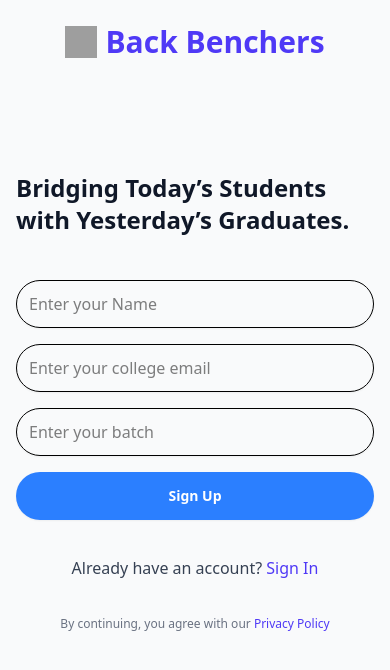
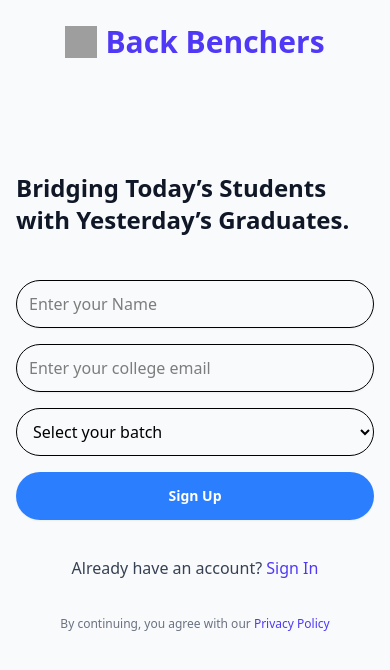
Before and after one commit to Soham-047/p2p_front, a React (Vite) app: page /login in a window 390 px wide. Shown: the top 670 px of the page. Built offline with nearby package versions, Linux system fonts and the light colour scheme; no server answers; grey boxes are pictures that could not be loaded.

Commit message:
update the name of project

```diff
--- a/src/components/Sidebar.jsx
+++ b/src/components/Sidebar.jsx
@@ -93,9 +93,9 @@ export default function Sidebar() {
       <div className="md:hidden fixed top-0 left-0 right-0 z-50 w-full flex items-center justify-between px-4 py-4 bg-white  ">
         <div className="flex items-center gap-2">
           <div className="w-8 h-8 bg-purple-600 rounded-lg flex items-center justify-center">
-            <span className="text-white font-bold text-sm">BB</span>
+            <span className="text-white font-bold text-sm">pp</span>
           </div>
-          <h1 className="text-lg font-bold text-purple-600">Back Benchers</h1>
+          <h1 className="text-lg font-bold text-purple-600">P2p</h1>
         </div>
 
         <button
@@ -116,9 +116,9 @@ export default function Sidebar() {
    <div className="h-16 flex items-center mt-8 px-6">
     <div className="flex items-center gap-3 border-2 border-gray-100 p-5 rounded-2xl">
       <div className="w-10 h-10 bg-purple-600 rounded-lg flex items-center justify-center">
-        <span className="text-white font-bold text-md">BB</span>
+        <span className="text-white font-bold text-md">pp</span>
       </div>
-      <h1 className="text-2xl font-bold text-purple-600">Back Benchers</h1>
+      <h1 className="text-2xl font-bold text-purple-600">P2P</h1>
     </div>
   </div>
 
@@ -231,205 +231,3 @@ export default function Sidebar() {
     </>
   );
 }
-
-
-// import {
-//   FaHome,
-//   FaUsers,
-//   FaCommentDots,
-//   FaUser,
-//   FaCog,
-//   FaQuestionCircle,
-//   FaSignOutAlt,
-//   FaBars,
-// } from "react-icons/fa";
-// import { Link, useLocation, useNavigate } from "react-router-dom";
-// import { useState } from "react";
-// import {
-//   Dialog,
-//   DialogContent,
-//   DialogHeader,
-//   DialogTitle,
-//   DialogDescription,
-//   DialogFooter,
-// } from "@/components/ui/dialog";
-// import { Button } from "@/components/ui/button";
-// import {
-//   Sheet,
-//   SheetContent,
-//   SheetHeader,
-//   SheetTitle,
-// } from "@/components/ui/sheet";
-
-// export default function Sidebar() {
-//   const location = useLocation();
-//   const navigate = useNavigate();
-//   const [logoutOpen, setLogoutOpen] = useState(false);
-//   const [sheetOpen, setSheetOpen] = useState(false);
-
-//   const menu = [
-//     { name: "Dashboard", icon: <FaHome />, href: "/home" },
-//     { name: "Community", icon: <FaUsers />, href: "/community" },
-//     { name: "Messaging", icon: <FaCommentDots />, href: "/message" },
-//     { name: "Profile", icon: <FaUser />, href: "/profile" },
-//   ];
-
-//   const general = [
-//     { name: "Settings", icon: <FaCog />, href: "/settings" },
-//     { name: "Help", icon: <FaQuestionCircle />, href: "/help" },
-//     { name: "Logout", icon: <FaSignOutAlt />, action: "logout" },
-//   ];
-
-//   const handleLogout = () => {
-//     document.cookie = "token=; path=/; max-age=0; Secure; SameSite=Strict";
-//     navigate("/login");
-//   };
-
-//   const renderLink = (item, showText = true) => {
-//     const isActive = location.pathname === item.href;
-
-//     const baseClasses =
-//       "flex items-center gap-3 px-4 py-2 rounded-full transition-all";
-//     const activeClasses =
-//       "bg-purple-600 text-white font-semibold shadow-sm";
-//     const normalClasses =
-//       "text-gray-700 hover:bg-purple-50 hover:text-purple-600";
-
-//     if (item.action === "logout") {
-//       return (
-//         <button
-//           key={item.name}
-//           onClick={() => setLogoutOpen(true)}
-//           className={`${baseClasses} mt-2 text-red-600 hover:bg-red-50 hover:text-red-700`}
-//         >
-//           <span className="text-lg">{item.icon}</span>
-//           {showText && <span>{item.name}</span>}
-//         </button>
-//       );
-//     }
-
-//     return (
-//       <Link
-//         key={item.name}
-//         to={item.href}
-//         onClick={() => setSheetOpen(false)}
-//         className={`${baseClasses} ${isActive ? activeClasses : normalClasses}`}
-//       >
-//         <span className="text-lg">{item.icon}</span>
-//         {showText && <span>{item.name}</span>}
-//       </Link>
-//     );
-//   };
-
-//   return (
-//     <>
-//       {/* ✅ Mobile Top Bar - Fixed positioning */}
-//       <div className="md:hidden fixed top-0 left-0 right-0 z-50 w-full flex items-center justify-between px-4 py-4 bg-white  border-b">
-//         <div className="flex items-center gap-2">
-//           <div className="w-8 h-8 bg-purple-600 rounded-lg flex items-center justify-center">
-//             <span className="text-white font-bold text-sm">BB</span>
-//           </div>
-//           <h1 className="text-lg font-bold text-purple-600">Back Benchers</h1>
-//         </div>
-
-//         <button
-//           onClick={() => setSheetOpen(true)}
-//           className="text-gray-700 hover:text-purple-600 p-1 rounded-md hover:bg-gray-100 transition-colors"
-//         >
-//           <FaBars size={20} />
-//         </button>
-//       </div>
-
-//       {/* Mobile content spacer */}
-//       <div className="md:hidden h-16"></div>
-
-//       {/* ✅ Desktop Sidebar */}
-//       <aside className="hidden md:flex w-[350px] bg-white flex-col border-r shadow-sm">
-//         <div className="h-16 flex items-center px-6 border-b">
-//           <div className="flex items-center gap-3">
-//             <div className="w-8 h-8 bg-purple-600 rounded-lg flex items-center justify-center">
-//               <span className="text-white font-bold text-sm">BB</span>
-//             </div>
-//             <h1 className="text-xl font-bold text-purple-600">Back Benchers</h1>
-//           </div>
-//         </div>
-
-//         <nav className="mt-6 flex-1 overflow-y-auto px-4">
-//           <p className="text-xs font-semibold text-gray-400 uppercase mb-2">
-//             Main Menu
-//           </p>
-//           {menu.map((item) => renderLink(item))}
-//           <p className="mt-6 text-xs font-semibold text-gray-400 uppercase mb-2">
-//             General
-//           </p>
-//           {general.map((item) => renderLink(item))}
-//         </nav>
-//       </aside>
-
-//       {/* ✅ Mobile Sheet Sidebar */}
-//       <Sheet open={sheetOpen} onOpenChange={setSheetOpen}>
-//   <SheetContent
-//     side="right"
-//     className="p-0 w-72 bg-white flex flex-col rounded-2xl shadow-lg
-//                h-[90vh]  overflow-hidden"
-//   >
-//     <SheetHeader className="border-b px-6">
-//       <SheetTitle className="text-purple-600 text-xl font-bold">
-//         Back Benchers
-//       </SheetTitle>
-//     </SheetHeader>
-
-//     {/* Links */}
-//     <nav className="mt-2 flex-1 overflow-y-auto px-4">
-//       <p className="text-xs font-semibold text-gray-400 uppercase mb-2">
-//         Main Menu
-//       </p>
-//       {menu.map((item) => renderLink(item, true))}
-//       <p className="mt-6 text-xs font-semibold text-gray-400 uppercase mb-2">
-//         General
-//       </p>
-//       {general.map((item) => renderLink(item, true))}
-//     </nav>
-
-//     {/* Profile at bottom */}
-//     <div className="border-t px-4 py-3 flex items-center gap-3">
-//       <img
-//         src="https://i.pravatar.cc/40"
-//         alt="user"
-//         className="w-10 h-10 rounded-full"
-//       />
-//       <div>
-//         <p className="text-sm font-semibold">Mahendra Seervi</p>
-//         <p className="text-xs text-gray-500">kaluex@gmail.com</p>
-//       </div>
-//     </div>
-//   </SheetContent>
-// </Sheet>
-
-
-//       {/* ✅ Logout Dialog */}
-//       <Dialog open={logoutOpen} onOpenChange={setLogoutOpen}>
-//         <DialogContent className="bg-white">
-//           <DialogHeader>
-//             <DialogTitle>Confirm Logout</DialogTitle>
-//             <DialogDescription>
-//               Are you sure you want to log out?
-//             </DialogDescription>
-//           </DialogHeader>
-//           <DialogFooter>
-//             <Button variant="outline" onClick={() => setLogoutOpen(false)}>
-//               Cancel
-//             </Button>
-//             <Button
-//               variant="destructive"
-//               onClick={handleLogout}
-//               className="bg-red-500 hover:bg-red-600 text-white"
-//             >
-//               Logout
-//             </Button>
-//           </DialogFooter>
-//         </DialogContent>
-//       </Dialog>
-//     </>
-//   );
-// }
--- a/src/pages/authForm.jsx
+++ b/src/pages/authForm.jsx
@@ -153,14 +153,26 @@ document.cookie = `token=${data.access}; path=/; max-age=${7 * 24 * 60 * 60};  S
                   required
                 />
 
-                <Input
-                  className="w-full rounded-4xl h-12 md:h-15 focus-visible:ring-1 focus-visible:ring-purple-500"
-                  type="text"
-                  placeholder="Enter your batch"
-                  value={batch}
-                  onChange={(e) => setBatch(e.target.value)}
-                  required
-                />
+<select
+  className="w-full rounded-4xl h-12 md:h-15 focus-visible:ring-1 focus-visible:ring-purple-500 border  px-3"
+  value={batch}
+  onChange={(e) => setBatch(e.target.value)}
+  required
+>
+  <option value="" disabled >
+    Select your batch
+  </option>
+
+  {Array.from({ length: 2025 - 2017 +1 }, (_, i) => {
+    const start = 2017 + i;
+    const end = start + 4;
+    return (
+      <option key={start} value={`${start}-${end}`}>
+        {start}-{end}
+      </option>
+    );
+  })}
+</select>
               </>
             ) : (
               <>
```
